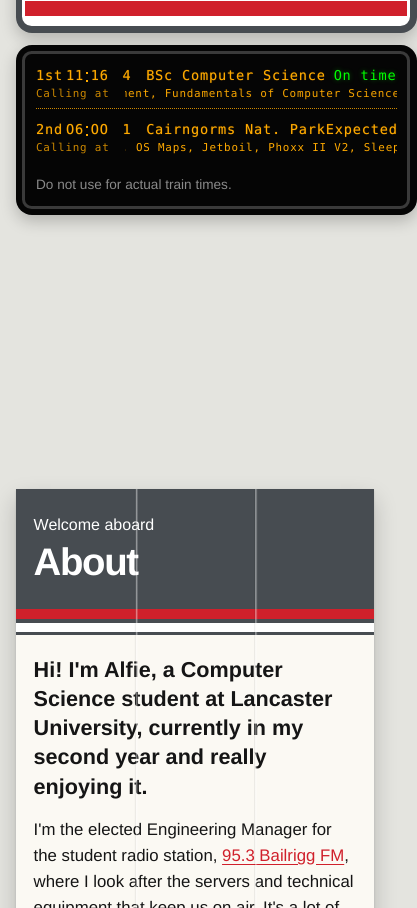
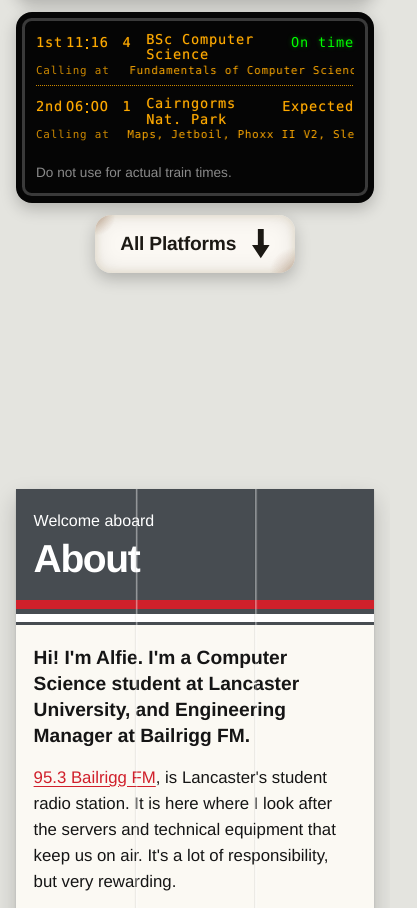
Before and after one commit to Alfie-sci/portfolio-website-v2, an Astro site: page / in a window 390 px wide. Shown: the part 371-1279 px from the top of the page, 417 px wide, since content can reach past the window. Built offline with nearby package versions, Linux system fonts and the light colour scheme; Astro itself is replaced by a stand-in of ours; a web font is replaced by a local one.

Commit message:
Mobile optimisation, added "all platforms" sign

```diff
--- a/src/pages/index.astro
+++ b/src/pages/index.astro
@@ -89,7 +89,11 @@ const projects = [
 		}
 
 		* { box-sizing: border-box; }
-		html { scroll-behavior: smooth; }
+		html {
+			scroll-behavior: smooth;
+			-webkit-text-size-adjust: 100%;
+			text-size-adjust: 100%;
+		}
 
 		body {
 			margin: 0;
@@ -97,6 +101,7 @@ const projects = [
 			color: var(--wall-text);
 			font-family: var(--sans);
 			line-height: 1.55;
+			overflow-x: clip;   /* backstop only; the real causes are fixed below */
 		}
 
 		:focus-visible { outline: 3px solid var(--yellow); outline-offset: 3px; }
@@ -113,6 +118,10 @@ const projects = [
 			border-radius: var(--radius);
 			padding: clamp(1.25rem, 3vw, 2rem);
 			box-shadow: 0 6px 16px rgba(0, 0, 0, 0.22);
+		}
+
+		.platform-sign::before {
+			display: none;
 		}
 
 		/* The thin keyline just inside the edge, with a concentric corner radius
@@ -180,6 +189,8 @@ const projects = [
 			gap: clamp(1rem, 3vw, 2rem);
 		}
 
+		.nameboard > div { min-width: 0; }
+
 		.logo { flex: none; width: auto; height: clamp(4rem, 10vw, 7rem); }
 
 		.nameboard h1 {
@@ -243,7 +254,7 @@ const projects = [
 		.cis-time   { width: 4em; flex: none; }
 		.cis-plat   { width: 2.4em; flex: none; text-align: center; }
 		.cis-dest   { flex: 1; min-width: 0; padding-left: 0.9em; white-space: nowrap; overflow: hidden; text-overflow: ellipsis; }
-		.cis-status { width: 6em; flex: none; text-align: right; }
+		.cis-status { width: 6em; flex: none; text-align: right; white-space: nowrap; }
 
 		.cis-scroll-row {
 			display: flex;
@@ -282,6 +293,101 @@ const projects = [
 			font-weight: 400;
 			letter-spacing: 0;
 			color: #8a8a8a;
+		}
+
+		/* ---------- Platform sign ---------- */
+		.platform-sign {
+			--bg: light-dark(var(--white), var(--black));
+			--fg: light-dark(var(--black), var(--white));
+			justify-self: center;
+			display: flex;
+			align-items: center;
+			gap: 1rem;
+			padding: 0.9rem 1.6rem;
+			text-decoration: none;
+			font-size: clamp(1.2rem, 2.4vw, 1.6rem);
+			font-weight: 700;
+			letter-spacing: -0.01em;
+		}
+
+		.platform-arrow {
+			width: 1.1rem;
+			height: auto;
+			transition: transform 0.15s ease;
+		}
+
+		/* hover inverts the sign: white background, black text and keyline */
+		.platform-sign:focus-visible {
+			--bg: light-dark(var(--black), var(--white));
+			--fg: light-dark(var(--white), var(--black));
+		}
+		.platform-sign:focus-visible .platform-arrow { transform: translateY(0.3rem); }
+
+		/* only on devices that can really hover, so touch screens don't get a stuck hover state */
+		@media (hover: hover) {
+			.platform-sign:hover {
+				--bg: light-dark(var(--black), var(--white));
+				--fg: light-dark(var(--white), var(--black));
+			}
+			.platform-sign:hover .platform-arrow { transform: translateY(0.3rem); }
+		}
+
+		/* Patina: grime, speckle, scratches and rain streaks */
+		.platform-sign {
+			--wear: color-mix(in srgb, var(--fg) 22%, transparent);   /* dirt and scuffs */
+			--wear-soft: color-mix(in srgb, var(--fg) 10%, transparent);
+		}
+
+		.platform-sign::after {
+			content: "";
+			position: absolute;
+			inset: 0;
+			border-radius: inherit;
+			pointer-events: none;
+			background-color: rgba(176, 138, 62, 0.06);
+			background-image:
+				/* rust and paint loss at two corners */
+				radial-gradient(circle at 0 0, rgba(120, 60, 20, 0.35), transparent 1.3rem),
+				radial-gradient(circle at 100% 100%, rgba(120, 60, 20, 0.28), transparent 1.6rem),
+					/* scratches */
+				repeating-linear-gradient(100deg, transparent 0, transparent 41px, var(--wear-soft) 41px, var(--wear-soft) 42px, transparent 42px, transparent 97px),
+				repeating-linear-gradient(78deg, transparent 0, transparent 59px, var(--wear-soft) 59px, var(--wear-soft) 60px, transparent 60px, transparent 131px),
+					/* speckle */
+				radial-gradient(circle, var(--wear) 0.6px, transparent 1px),
+				radial-gradient(circle, var(--wear-soft) 0.7px, transparent 1.2px);
+			background-size:
+				100% 100%,
+				100% 100%,
+				2px 100%,
+				3px 100%,
+				2px 100%,
+				100% 100%,
+				100% 100%,
+				23px 19px,
+				31px 37px;
+			background-position:
+				0 0,
+				0 0,
+				18% 0,
+				61% 0,
+				84% 0,
+				0 0,
+				0 0,
+				0 0,
+				7px 11px;
+			background-repeat:
+				no-repeat,
+				no-repeat,
+				no-repeat,
+				no-repeat,
+				no-repeat,
+				no-repeat,
+				no-repeat,
+				repeat,
+				repeat;
+			box-shadow:
+				inset 0 0 1.4rem var(--wear-soft),
+				inset 0 0 0.5rem rgba(150, 110, 40, 0.18);
 		}
 
 		/* ---------- Leaflets ---------- */
@@ -333,7 +439,7 @@ const projects = [
 		.leaflet-body > :last-child { margin-bottom: 0; }
 
 		.leaflet p { margin: 0 0 1rem; font-size: 1.05rem; }
-		.leaflet a { color: var(--accent); text-underline-offset: 3px; }
+		.leaflet a { color: var(--accent); text-underline-offset: 3px; overflow-wrap: anywhere; }
 		.leaflet a:hover { color: #151515; }
 
 		/* 1. About: grey enamel and red/white stripes, InterCity style */
@@ -372,7 +478,7 @@ const projects = [
 		.project {
 			counter-increment: svc;
 			display: grid;
-			grid-template-columns: 2.8rem 1fr;
+			grid-template-columns: 2.8rem minmax(0, 1fr);
 			column-gap: 1rem;
 		}
 		.project::before {
@@ -432,7 +538,7 @@ const projects = [
 
 		.gallery {
 			display: grid;
-			grid-template-columns: repeat(auto-fill, minmax(170px, 1fr));
+			grid-template-columns: repeat(auto-fill, minmax(min(170px, 100%), 1fr));
 			gap: 1.25rem;
 			margin: 0;
 			padding: 0;
@@ -518,6 +624,7 @@ const projects = [
 			padding: 1.25rem 1rem 1.75rem;
 			text-align: center;
 			font-size: 0.9rem;
+			overflow-wrap: anywhere;
 		}
 
 		/* ---------- Small screens ---------- */
@@ -526,17 +633,34 @@ const projects = [
 		}
 
 		@media (max-width: 520px) {
+			/* departure board */
 			.cis-board { font-size: 0.85rem; }
+			.cis-row { align-items: flex-start; }
 			.cis-rank { width: 2.2em; }
 			.cis-time { width: 3.6em; }
 			.cis-plat { width: 1.8em; }
-			.cis-status { width: 5.2em; }
-			.cis-dest { padding-left: 0.5em; }
-			.leaflet-head, .leaflet-body { padding-left: 1.1rem; padding-right: 1.1rem; }
-			.leaflet-body { padding-top: 1.25rem; }
-			.project { grid-template-columns: 2.2rem 1fr; column-gap: 0.75rem; }
+			.cis-status { width: 5.8em; }
+			.cis-dest { padding-left: 0.5em; white-space: normal; line-height: 1.15; }
+
+			/* leaflets */
+			.leaflet { margin-bottom: 1.75rem; }
+			.leaflet-head { padding: 1.25rem 1.1rem 2rem; }
+			.leaflet--about .leaflet-head { padding-bottom: 3rem; }
+			.leaflet-head h2 { font-size: clamp(1.9rem, 10vw, 2.6rem); }
+			.leaflet-body { padding: 1.25rem 1.1rem; }
+			.leaflet--about .leaflet-body > p:first-child { font-size: 1.2rem; }
+			.skills { padding: 0.9rem 1rem; }
+
+			.project { grid-template-columns: 2.2rem minmax(0, 1fr); column-gap: 0.75rem; }
 			.project::before { width: 2.2rem; height: 2.2rem; font-size: 1.2rem; }
-			.sticker { width: 4rem; height: 4rem; font-size: 0.95rem; right: 1rem; }
+
+			/* photos: two columns instead of one very tall column */
+			.gallery { grid-template-columns: repeat(2, minmax(0, 1fr)); gap: 0.9rem; }
+			.gallery figcaption { padding: 0.35rem 0.5rem; font-size: 0.75rem; }
+			.sticker { width: 3.4rem; height: 3.4rem; font-size: 0.85rem; right: 0.9rem; }
+
+			/* contact */
+			.coupon { padding: 1.4rem 1rem 0.5rem; }
 			.coupon li { flex-direction: column; gap: 0.1rem; }
 			.coupon span { flex: none; }
 		}
@@ -544,9 +668,10 @@ const projects = [
 		@media (prefers-reduced-motion: reduce) {
 			html { scroll-behavior: auto; }
 			.cis-blink { animation: none; }
-			.cis-scroll-container { overflow: visible; }
+			.cis-scroll-container { overflow: visible; flex: 1 1 100%; }
 			.cis-scroll-row { flex-wrap: wrap; }
 			.cis-scroll-text { animation: none; transform: none; white-space: normal; }
+			.platform-arrow { transition: none; }
 		}
 	</style>
 </head>
@@ -634,6 +759,13 @@ const projects = [
 		<p class="board-note">Do not use for actual train times.</p>
 	</div>
 
+	<a class="platform-sign sign" href="#about">
+		<span class="platform-label">All Platforms</span>
+		<svg class="platform-arrow" viewBox="0 0 24 40" aria-hidden="true" focusable="false">
+			<path fill="currentColor" d="M8 0H16V22H24L12 40L0 22H8Z" />
+		</svg>
+	</a>
+
 </header>
 
 <main>
@@ -643,8 +775,8 @@ const projects = [
 			<h2>About</h2>
 		</header>
 		<div class="leaflet-body">
-			<p>Hi! I'm Alfie, a Computer Science student at Lancaster University, currently in my second year and really enjoying it.</p>
-			<p>I'm the elected Engineering Manager for the student radio station, <a href="https://www.bailriggfm.co.uk" target="_blank" rel="noopener noreferrer">95.3 Bailrigg FM</a>, where I look after the servers and technical equipment that keep us on air. It's a lot of responsibility, but very rewarding.</p>
+			<p>Hi! I'm Alfie. I'm a Computer Science student at Lancaster University, and Engineering Manager at Bailrigg FM.</p>
+			<p><a href="https://www.bailriggfm.co.uk" target="_blank" rel="noopener noreferrer">95.3 Bailrigg FM</a>, is Lancaster's student radio station. It is here where I look after the servers and technical equipment that keep us on air. It's a lot of responsibility, but very rewarding.</p>
 			<p>Over the summer I did a placement with Network Rail in the Engineering and Asset Management team in Scotland. I sat in on meetings well beyond that remit, including one with contractors on an electrification project, which gave me a broad view of how the UK's railways are managed, maintained and upgraded.</p>
 			<p>Right now I'm working through second-year coursework, with this website, Bailrigg FM and other projects on the side.</p>
 
@@ -682,7 +814,7 @@ const projects = [
 			<span class="sticker" aria-hidden="true">Day<br>out</span>
 		</header>
 		<div class="leaflet-body">
-			<p>Architecture, railways and infrastructure, all shot on my iPhone 17.</p>
+			<p>All shot on my iPhone 17.</p>
 			<ul class="gallery">
 				{photos.map((photo, i) => (
 					<li>
@@ -691,8 +823,10 @@ const projects = [
 								src={photo.asset}
 								alt={photo.title}
 								width={600}
+								widths={[300, 450, 600]}
+								sizes="(max-width: 520px) 45vw, 230px"
 								quality={85}
-								loading={i < 3 ? "eager" : "lazy"}
+								loading="lazy"
 							/>
 							<figcaption>{photo.title}</figcaption>
 						</figure>
```
